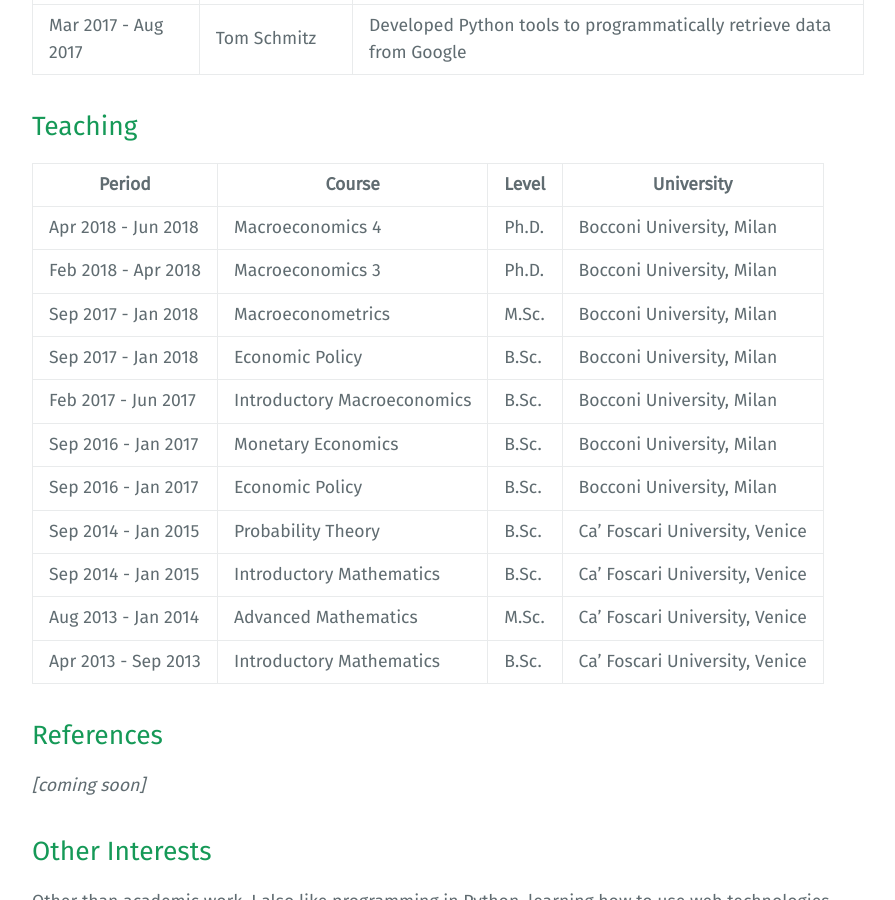
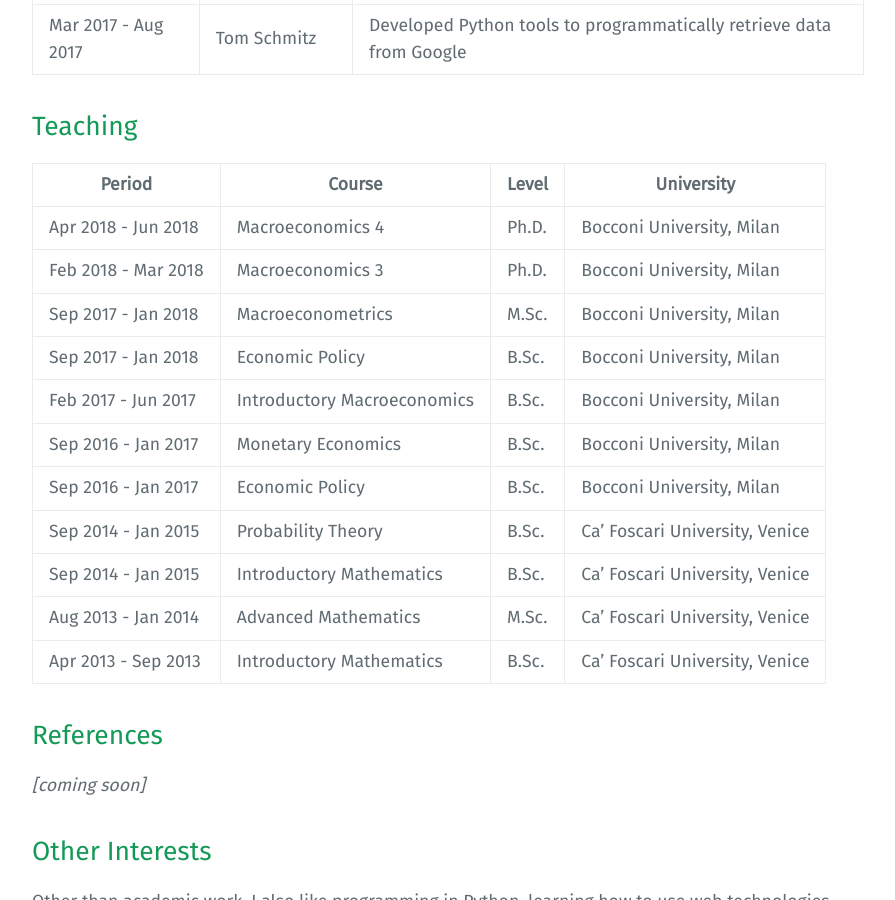
Before and after one commit to AndreaPasqualini/andreapasqualini.github.io, a Jekyll site: the page built from index.md, in a window 1280 px wide and 900 px high, scrolled down 1245 px. Shown: the whole window, without its empty margins (192-1087 px from the left). Built offline with Jekyll 4.4.1, drawn with Linux system fonts in a browser that asks for light colours.

Commit message:
Update index.md

```diff
--- a/index.md
+++ b/index.md
@@ -48,7 +48,7 @@ I am interested in Empirical Macroeconomics and Time Series Econometrics.
 | Period              | Course                      | Level | University                     |
 | ------------------- | --------------------------- | ----- | ------------------------------ |
 | Apr 2018 - Jun 2018 | Macroeconomics 4            | Ph.D. | Bocconi University, Milan      |
-| Feb 2018 - Apr 2018 | Macroeconomics 3            | Ph.D. | Bocconi University, Milan      |
+| Feb 2018 - Mar 2018 | Macroeconomics 3            | Ph.D. | Bocconi University, Milan      |
 | Sep 2017 - Jan 2018 | Macroeconometrics           | M.Sc. | Bocconi University, Milan      |
 | Sep 2017 - Jan 2018 | Economic Policy             | B.Sc. | Bocconi University, Milan      |
 | Feb 2017 - Jun 2017 | Introductory Macroeconomics | B.Sc. | Bocconi University, Milan      |
```
